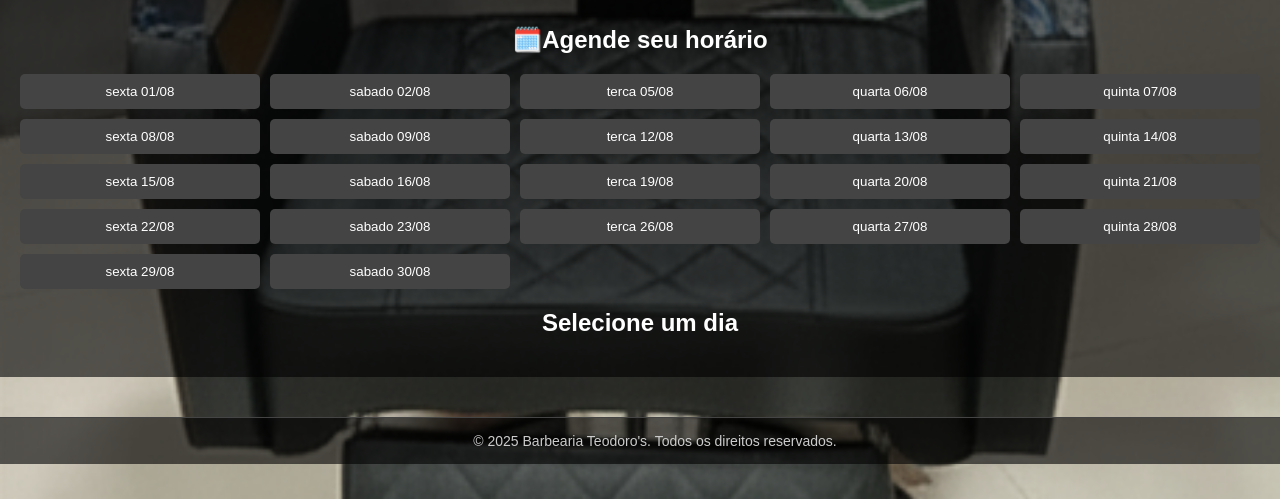
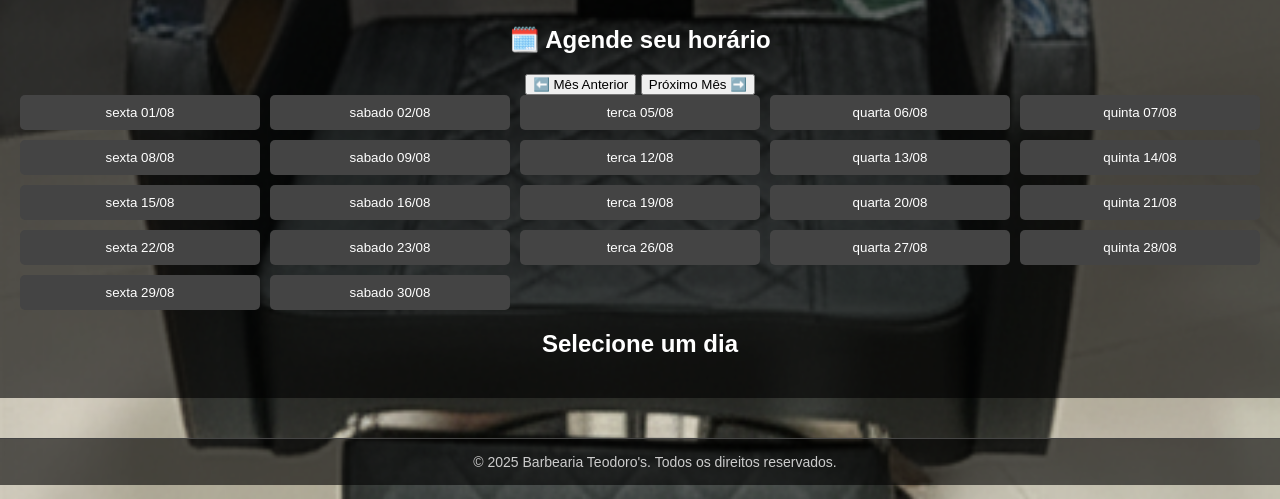
Before and after one commit to wesleyspereira/Agendamento-Teodoro-s-Cliente, a plain HTML site: page index.html in a window 1280 px wide. Shown: the part 301-800 px from the top of the page. Drawn offline with Linux system fonts and the light colour scheme.

Commit message:
Update index.html

```diff
--- a/index.html
+++ b/index.html
@@ -16,7 +16,13 @@
   <main>
     <h1>Seja Bem-Vindo</h1>
     <p id="saudacao" class="saudacao"></p>
-    <h2>🗓️Agende seu horário</h2>
+    <h2>🗓️ Agende seu horário</h2>
+
+    <div class="navegacao-mes">
+      <button id="anterior">⬅️ Mês Anterior</button>
+      <span id="mes-atual"></span>
+      <button id="proximo">Próximo Mês ➡️</button>
+    </div>
 
     <div class="grid-dias" id="calendario-mensal"></div>
     <h2 id="dia-selecionado">Selecione um dia</h2>
@@ -27,7 +33,6 @@
   <footer class="rodape">
     © 2025 Barbearia Teodoro's. Todos os direitos reservados.
   </footer>
-
 </body>
 
 </html>
```
